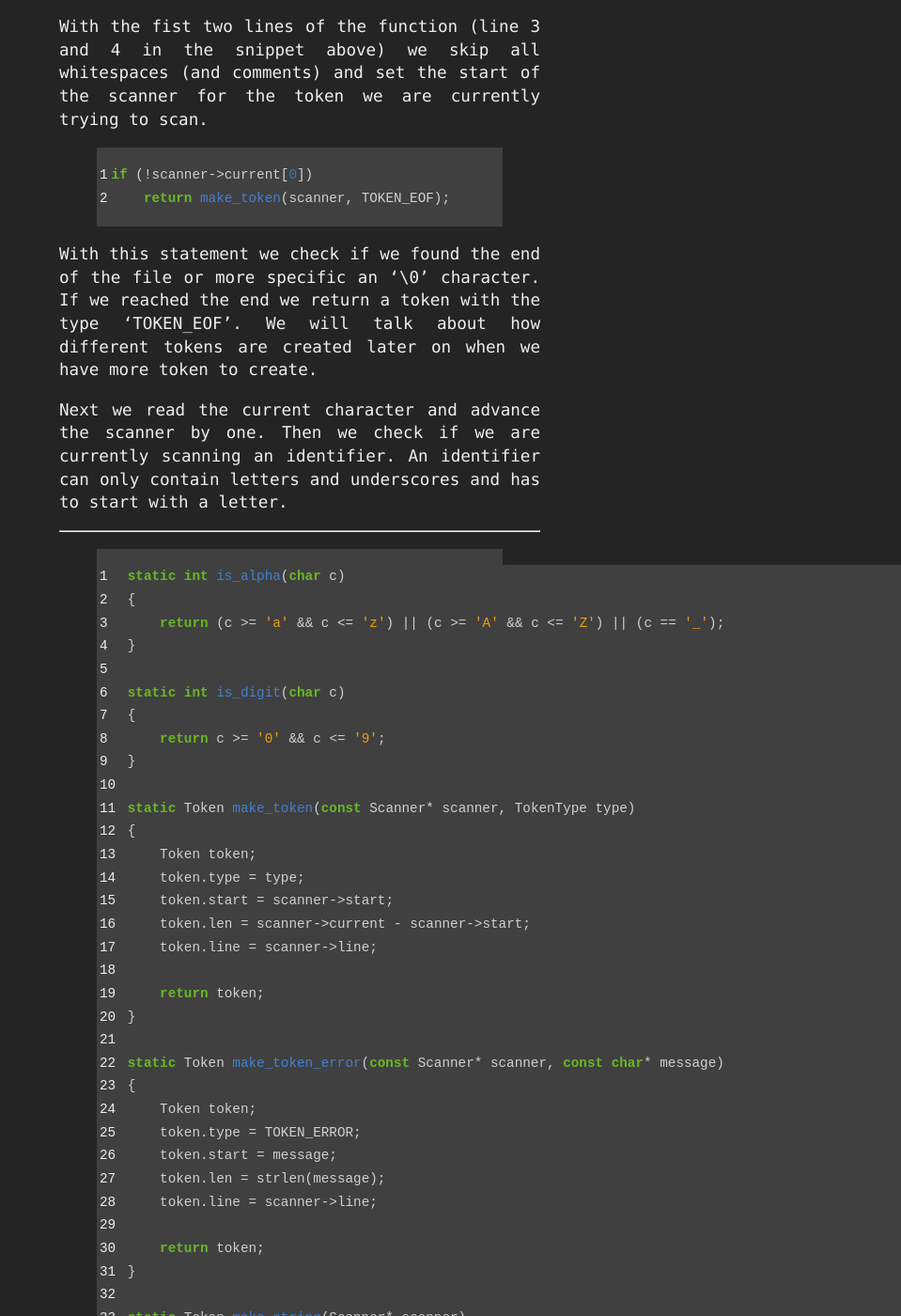
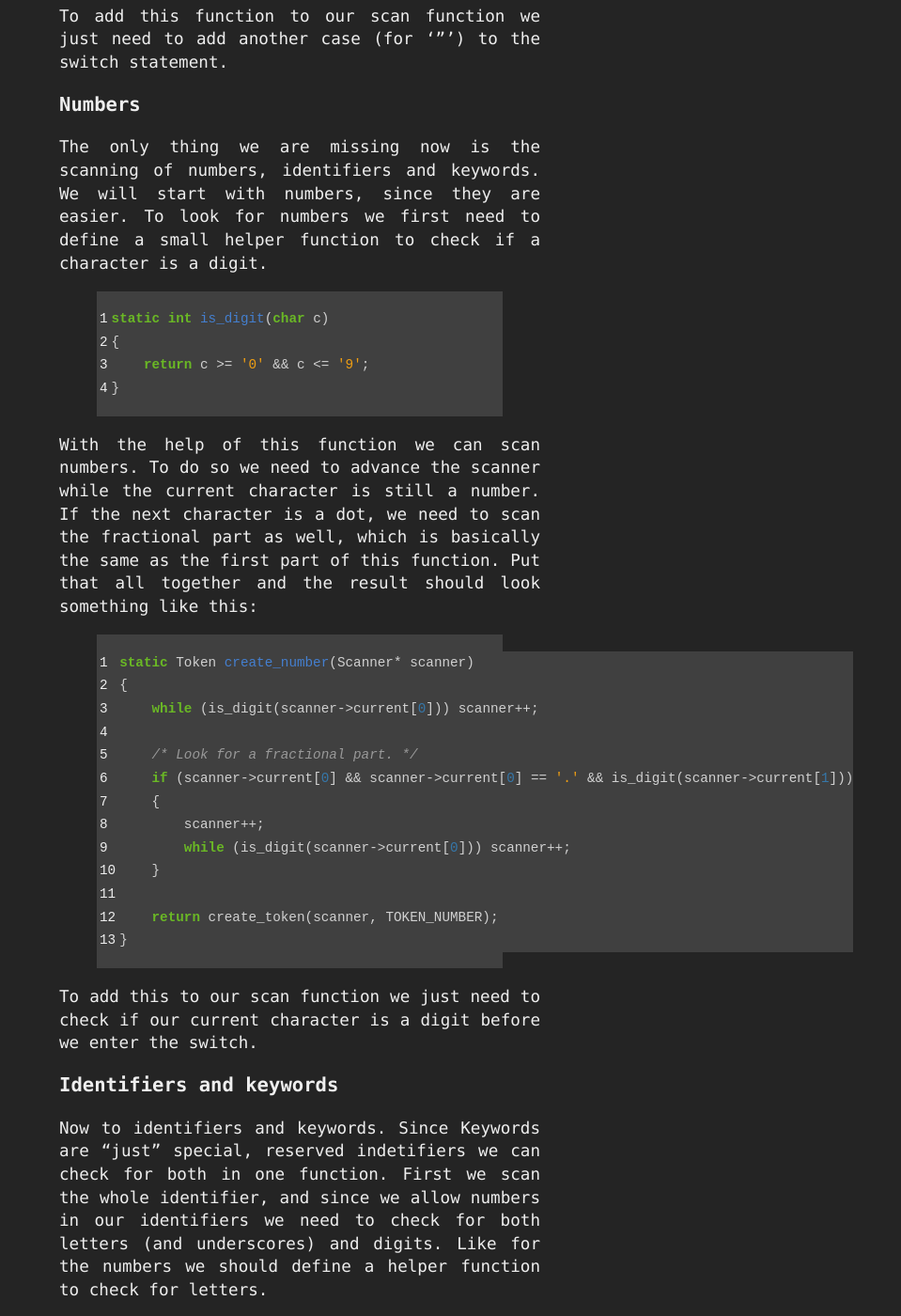
Before and after one commit to oliverjakobs/oliverjakobs.github.io, a Jekyll site: the page built from _posts/2020-09-27-generator-part1.md, in a window 1280 px wide and 1400 px high, scrolled down 10574 px. Shown: the whole window at 94% size, without its empty margins (321-1280 px from the left). Built offline with Jekyll 4.4.1, drawn with Linux system fonts in a browser that asks for light colours; some of the changed text lies outside the part shown.

Commit message:
started identifiers

```diff
--- a/_posts/2020-09-27-generator-part1.md
+++ b/_posts/2020-09-27-generator-part1.md
@@ -25,7 +25,9 @@
 
 ## The Scripting Lanuage
 
-Let's first talk about the scripting language.
+Let's first talk about the scripting language. The language underwent many changes as I was developing the generator
+(mostly during the first attempt) and I do not think this is the final version of the language. But it does what I want
+for now, and thats all that really matters.
 
 {% highlight c linenos %}
 define ECS_LOADER_H
@@ -81,10 +83,12 @@
 The 'generate' keyword is used to generate a function (or more). If 'generate' is followed by a specific keyword
 (for now only strings) a predefined function will be generated. E.g. 'generate strings' will generate two functions
 to allow the conversion from a string to an enum constant and back. If 'generate' is followed by an identifier the
-generator will generate a function (in this case the function declaration would be 'void RegisterComponents(Ecs* ecs);')
-which calls the function specified after the arrow operator ('->') for every element of the enum specified before the arrow.
+generator will generate a function (in our case the function declaration would be 'void RegisterComponents(Ecs* ecs);')
+which calls the function specified after the arrow operator ('->') for every element of the enum specified before the
+arrow.
 
 In our example the generated function would be:
+
 {% highlight c linenos %}
 void RegisterComponents(Ecs* ecs)
 {
@@ -100,8 +104,9 @@
 }
 {% endhighlight %}
 
->Note: A possible upgrade would be to specify via index which argument of the enum is needed in what order. But
-I had no need for that feature (yet).
+There are various ways this language and the generator could be improved. But these features are either too complicated
+or are simply not needed for now. A possible upgrade would be to specify via index which argument of the enum is needed
+in what order.
 
 ----
 
@@ -142,11 +147,11 @@
 } TokenType;
 {% endhighlight %}
 
-Be aware that these types are depended of your requirements and syntax choices. The types 'TOKEN_ERROR' and 'TOKEN_EOF' are
-probably useful for every project to identify the end of the file and to help find mistakes in the script file.
+Be aware that these types are depended of your requirements and syntax choices. The types 'TOKEN_ERROR' and 'TOKEN_EOF'
+are probably useful for every project to identify the end of the file and to help find mistakes in the script file.
 
-To keep track of where we are in the file and what we are currently scanning we define the following struct to help us with
-that:
+To keep track of where we are in the file and what we are currently scanning we define the following struct to help us
+with that:
 
 {% highlight c linenos %}
 typedef struct
@@ -157,11 +162,11 @@
 } Scanner;
 {% endhighlight %}
 
-We use 'start' to point to the start of the lexeme we are currently scanning and 'current' to point to the character we are
-currently looking at. The 'line' keeps track of the line in the script where we are at, to help us with debugging.
+We use 'start' to point to the start of the lexeme we are currently scanning and 'current' to point to the character we
+are currently looking at. The 'line' keeps track of the line in the script where we are at, to help us with debugging.
 
-We initialize the scanner by letting 'start' and 'current' point to the beginning of the script file. We should probably use
-a function to do that for us. We also need to set the line of the scanner to 1.
+We initialize the scanner by letting 'start' and 'current' point to the beginning of the script file. We should
+probably use a function to do that for us. We also need to set the line of the scanner to 1.
 
 {% highlight c linenos %}
 void scanner_init(Scanner* scanner, const char* source)
@@ -173,10 +178,11 @@
 }
 {% endhighlight %}
 
-The heart of the scanner lies in the scan function, which takes the scanner as argument and returns a Token. The function
-steps through the script file and searches for patterns which matches the various token types. Once the scanner found such
-a token it creates a token which contains the type, a pointer to the start of the token's lexeme in the script and the
-length of the lexeme. The token also contains the number of the line where it was found for debugging purposes.
+The heart of the scanner lies in the scan function, which takes the scanner as argument and returns a Token. The
+function steps through the script file and searches for patterns which matches the various token types. Once the
+scanner found such a token it creates a token which contains the type, a pointer to the start of the token's lexeme in
+the script and the length of the lexeme. The token also contains the number of the line where it was found for
+debugging purposes.
 
 {% highlight c linenos %}
 typedef struct
@@ -192,8 +198,8 @@
 
 Such tokens are stored in an array and will be used by the generator to decide what code to generate.
 
-The full scan function is rather complex, so we will break it down to more managable pieces. The simplest version of the
-function would be this:
+The full scan function is rather complex, so we will break it down to more managable pieces. The simplest version of
+the function would be this:
 
 {% highlight c linenos %}
 Token scanner_get_next(Scanner* scanner)
@@ -207,8 +213,8 @@
 }
 {% endhighlight %}
 
-With this function we check if we have reached the end of the file (by checking if 'c' is '\0'). If we are indeed at the end,
-we create a token with the type 'TOKEN_EOF' and if not we return an error token with an according error message.
+With this function we check if we have reached the end of the file (by checking if 'c' is '\0'). If we are indeed at
+the end, we create a token with the type 'TOKEN_EOF' and if not we return an error token with an according error message.
 
 The creation of these tokens (and other simple token) is pretty straightforward.
 
@@ -236,8 +242,9 @@
 }
 {% endhighlight %}
 
-The next step on our way to the full scan function is the creation of single and double character tokens. To do so we add a switch
-statement to check if the current character matches a token. After we added the switch to the function we get something like this:
+The next step on our way to the full scan function is the creation of single and double character tokens. To do so we
+add a switch statement to check if the current character matches a token. After we added the switch to the function we
+get something like this:
 
 {% highlight c linenos %}
 Token scanner_get_next(Scanner* scanner)
@@ -272,9 +279,9 @@
 }
 {% endhighlight %}
 
-To scan double character token we need a small helper function, that checks if the current character matches a specific character
-and is not '\0'. If there is a match we advance the scanner by one character. Since the scripting language does not support arithmetic
-operators, we return an error token if a hyphen is not followed by a greater-than sign.
+To scan double character token we need a small helper function, that checks if the current character matches a specific
+character and is not '\0'. If there is a match we advance the scanner by one character. Since the scripting language
+does not support arithmetic operators, we return an error token if a hyphen is not followed by a greater-than sign.
 
 {% highlight c linenos %}
 static int scanner_match(Scanner* scanner, char c)
@@ -288,9 +295,12 @@
 }
 {% endhighlight %}
 
-Currently our scanner is creating a token (more specifically an error token) for every space, tab, and newline. But we do not care
-for these since they are not part of any token's lexeme. So at the start of the scan function we should skip every leading whitespace.
-While we are at it we should possibly skip comments to. A comment starts with an '#' and goes until the end of the line.
+### Whitespaces and comments
+
+Currently our scanner is creating a token (more specifically an error token) for every space, tab, and newline. But we
+do not care for these since they are not part of any token's lexeme. So at the start of the scan function we should
+skip every leading whitespace. While we are at it we should possibly skip comments to. A comment starts with an '#' and
+goes until the end of the line.
 
 {% highlight c linenos %}
 static void scanner_skip_whitespaces(Scanner* scanner)
@@ -321,6 +331,112 @@
 }
 {% endhighlight %}
 
+If we now call this function before we set the start of our scanner we will get all the token while avoiding all
+whitespace and comments.
+
+### Strings
+
+With comments and whitespaces out of the way, we can continue with adding more token we can scan. The next type we want
+to scan is strings. A string starts and ends with '"' everthing in between is part of the string. For simplicity's sake
+we will not handle multiline strings. So if we find '\0' or '\n' before we reach the closing quote we want to return an
+error token indictating an unterminated was found. If we find a valid string we create a token which contains the
+string including both quotes.
+
+{% highlight c linenos %}
+static Token create_string(Scanner* scanner)
+{
+    while(scanner->current[0] != '"')
+    {
+        if (!scanner->current[0] || scanner->current[0] == '\n')
+            return create_token_error(scanner, "Unterminated string.");
+
+        scanner->current++;
+    }
+
+    scanner->current++; /* closing quote */
+    return create_token(scanner, TOKEN_STRING);
+}
+{% endhighlight %}
+
+To add this function to our scan function we just need to add another case (for '"') to the switch statement.
+
+### Numbers
+
+The only thing we are missing now is the scanning of numbers, identifiers and keywords. We will start with numbers,
+since they are easier. To look for numbers we first need to define a small helper function to check if a character is a
+digit.
+
+{% highlight c linenos %}
+static int is_digit(char c)
+{
+    return c >= '0' && c <= '9';
+}
+{% endhighlight %}
+
+With the help of this function we can scan numbers. To do so we need to advance the scanner while the current character
+is still a number. If the next character is a dot, we need to scan the fractional part as well, which is basically the
+same as the first part of this function. Put that all together and the result should look something like this:
+
+{% highlight c linenos %}
+static Token create_number(Scanner* scanner)
+{
+    while (is_digit(scanner->current[0])) scanner++;
+
+    /* Look for a fractional part. */
+    if (scanner->current[0] && scanner->current[0] == '.' && is_digit(scanner->current[1]))
+    {
+        scanner++;
+        while (is_digit(scanner->current[0])) scanner++;
+    }
+
+    return create_token(scanner, TOKEN_NUMBER);
+}
+{% endhighlight %}
+
+To add this to our scan function we just need to check if our current character is a digit before we enter the switch.
+
+### Identifiers and keywords
+
+Now to identifiers and keywords. Since Keywords are "just" special, reserved indetifiers we can check for both in one function. First we scan the whole identifier, and since we allow numbers in our identifiers we need to check for both
+letters (and underscores) and digits. Like for the numbers we should define a helper function to check for letters.
+
+{% highlight c linenos %}
+static int is_alpha(char c)
+{
+    return (c >= 'a' && c <= 'z') || (c >= 'A' && c <= 'Z') || (c == '_');
+}
+{% endhighlight %}
+
+{% highlight c linenos %}
+static TokenType check_keyword(const Scanner* scanner, const char* keyword, TokenType type)
+{
+    size_t len = strlen(keyword);
+
+    if ((scanner->current - scanner->start == len) && memcmp(scanner->start, keyword, len) == 0)
+        return type;
+
+    return TOKEN_IDENTIFIER;
+}
+
+static Token create_identifier(Scanner* scanner)
+{
+    while (is_alpha(scanner->current[0]) || is_digit(scanner->current[0]))
+        scanner->current++;
+
+    TokenType identifier_type = TOKEN_IDENTIFIER;
+    switch (scanner->start[0])
+    {
+    case 'd': identifier_type = check_keyword(scanner, "define", TOKEN_DEFINE); break;
+    case 'e': identifier_type = check_keyword(scanner, "enum", TOKEN_ENUM); break;
+    case 'g': identifier_type = check_keyword(scanner, "generate", TOKEN_GENERATE); break;
+    case 'i': identifier_type = check_keyword(scanner, "include", TOKEN_INCLUDE); break;
+    case 's': identifier_type = check_keyword(scanner, "strings", TOKEN_STRINGS); break;
+    }
+
+    return create_token(scanner, identifier_type);
+}
+{% endhighlight %}
+
 ----
 
 {% highlight c linenos %}
@@ -329,222 +445,52 @@
     scanner_skip_whitespaces(scanner);
     scanner->start = scanner->current;
 
-    if (!scanner->current[0])
-        return make_token(scanner, TOKEN_EOF);
+    char c = scanner->current[0];
+    if (!c) return create_token(scanner, TOKEN_EOF);
 
-    char c = scanner->current[0];
     scanner->current++;
 
-    if (is_alpha(c)) return make_identifier(scanner);
+    if (is_alpha(c)) return create_identifier(scanner);
+    if (is_digit(c)) return create_number(scanner);
 
     switch (c)
     {
-    case ':': return make_token(scanner, TOKEN_COLON);
-    case ',': return make_token(scanner, TOKEN_COMMA);
-    case '*': return make_token(scanner, TOKEN_ASTERISK);
+    /* checking for single character token */
+    case ':': return create_token(scanner, TOKEN_COLON);
+    case ',': return create_token(scanner, TOKEN_COMMA);
+    case '*': return create_token(scanner, TOKEN_ASTERISK);
+    case '(': return create_token(scanner, TOKEN_LEFT_PAREN);
+    case ')': return create_token(scanner, TOKEN_RIGHT_PAREN);
+    case '{': return create_token(scanner, TOKEN_LEFT_BRACE);
+    case '}': return create_token(scanner, TOKEN_RIGHT_BRACE);
+    case '[': return create_token(scanner, TOKEN_LEFT_BRACKET);
+    case ']': return create_token(scanner, TOKEN_RIGHT_BRACKET);
 
-    case '(': return make_token(scanner, TOKEN_LEFT_PAREN);
-    case ')': return make_token(scanner, TOKEN_RIGHT_PAREN);
-    case '{': return make_token(scanner, TOKEN_LEFT_BRACE);
-    case '}': return make_token(scanner, TOKEN_RIGHT_BRACE);
-    case '[': return make_token(scanner, TOKEN_LEFT_BRACKET);
-    case ']': return make_token(scanner, TOKEN_RIGHT_BRACKET);
-
+    /* checking for double character token */
     case '-':
         if (scanner_match(scanner, '>'))
-            return make_token(scanner, TOKEN_ARROW);
+            return create_token(scanner, TOKEN_ARROW);
         else
-            return make_token_error(scanner, "Expected '>' after '-'.");
+            return create_token_error(scanner, "Expected '>' after '-'.");
 
-    case '"': return make_string(scanner);
-
-    default:
-        break;
+    case '"': return create_string(scanner);
     }
 
-    return make_token_error(scanner, "Unexpected character.");
+    return create_token_error(scanner, "Unexpected character.");
 }
 {% endhighlight %}
 
-With the fist two lines of the function (line 3 and 4 in the snippet above) we skip all whitespaces (and comments) and set the
-start of the scanner for the token we are currently trying to scan.
+With the fist two lines of the function (line 3 and 4 in the snippet above) we skip all whitespaces (and comments) and
+set the start of the scanner for the token we are currently trying to scan.
 
 {% highlight c linenos %}
 if (!scanner->current[0])
     return make_token(scanner, TOKEN_EOF);
 {% endhighlight %}
 
-With this statement we check if we found the end of the file or more specific an '\0' character. If we reached the end we return a
-token with the type 'TOKEN_EOF'. We will talk about how different tokens are created later on when we have more token to create.
+With this statement we check if we found the end of the file or more specific an '\0' character. If we reached the end
+we return a token with the type 'TOKEN_EOF'. We will talk about how different tokens are created later on when we have
+more token to create.
 
-Next we read the current character and advance the scanner by one. Then we check if we are currently scanning an identifier. An
-identifier can only contain letters and underscores and has to start with a letter.
-
-----
-
-
-
-{% highlight c linenos %}
-static int is_alpha(char c)
-{
-    return (c >= 'a' && c <= 'z') || (c >= 'A' && c <= 'Z') || (c == '_');
-}
-
-static int is_digit(char c)
-{
-    return c >= '0' && c <= '9';
-}
-
-static Token make_token(const Scanner* scanner, TokenType type)
-{
-    Token token;
-    token.type = type;
-    token.start = scanner->start;
-    token.len = scanner->current - scanner->start;
-    token.line = scanner->line;
-
-    return token;
-}
-
-static Token make_token_error(const Scanner* scanner, const char* message)
-{
-    Token token;
-    token.type = TOKEN_ERROR;
-    token.start = message;
-    token.len = strlen(message);
-    token.line = scanner->line;
-
-    return token;
-}
-
-static Token make_string(Scanner* scanner)
-{
-    while(scanner->current[0] != '"')
-    {
-        if (scanner->current[0] == '\0' || scanner->current[0] == '\n')
-            return make_token_error(scanner, "Unterminated string.");
-
-        scanner->current++;
-    }
-
-    scanner->current++; /* closing quote */
-    return make_token(scanner, TOKEN_STRING);
-}
-
-static TokenType check_keyword(const Scanner* scanner, const char* keyword, TokenType type)
-{
-    size_t len = strlen(keyword);
-    if ((scanner->current - scanner->start == len) && memcmp(scanner->start, keyword, len) == 0)
-        return type;
-
-    return TOKEN_IDENTIFIER;
-}
-
-static TokenType get_identifier_type(const Scanner* scanner)
-{
-    switch (scanner->start[0])
-    {
-    case 'd': return check_keyword(scanner, "define", TOKEN_DEFINE);
-    case 'e': return check_keyword(scanner, "enum", TOKEN_ENUM);
-    case 'g': return check_keyword(scanner, "generate", TOKEN_GENERATE);
-    case 'i': return check_keyword(scanner, "include", TOKEN_INCLUDE);
-    }
-
-    return TOKEN_IDENTIFIER;
-}
-
-static Token make_identifier(Scanner* scanner)
-{
-    while (is_alpha(scanner->current[0]) || is_digit(scanner->current[0]))
-        scanner->current++;
-
-    return make_token(scanner, get_identifier_type(scanner));
-}
-
-static int scanner_match(Scanner* scanner, char c)
-{
-    if (!(scanner->current[0] && scanner->current[0] == c))
-        return 0;
-
-    scanner->current++;
-    return 1;
-}
-
-static void scanner_skip_whitespaces(Scanner* scanner)
-{
-    while(1)
-    {
-        switch (scanner->current[0])
-        {
-        case ' ':
-        case '\r':
-        case '\t':
-            scanner->current++;
-            break;
-        case '\n':
-            scanner->line++;
-            scanner->current++;
-            break;
-
-        /* Comments */
-        case '#':
-            while(scanner->current[0] && scanner->current[0] != '\n')
-                scanner->current++;
-
-        default:
-            return;
-        }
-    }
-}
-
-Token scanner_get_next(Scanner* scanner)
-{
-    scanner_skip_whitespaces(scanner);
-
-    scanner->start = scanner->current;
-
-    if (!scanner->current[0]) return make_token(scanner, TOKEN_EOF);
-
-    char c = scanner->current[0];
-    scanner->current++;
-
-    if (is_alpha(c)) return make_identifier(scanner);
-
-    switch (c)
-    {
-    case ':': return make_token(scanner, TOKEN_COLON);
-    case ',': return make_token(scanner, TOKEN_COMMA);
-    case '*': return make_token(scanner, TOKEN_ASTERISK);
-
-    case '(': return make_token(scanner, TOKEN_LEFT_PAREN);
-    case ')': return make_token(scanner, TOKEN_RIGHT_PAREN);
-    case '{': return make_token(scanner, TOKEN_LEFT_BRACE);
-    case '}': return make_token(scanner, TOKEN_RIGHT_BRACE);
-    case '[': return make_token(scanner, TOKEN_LEFT_BRACKET);
-    case ']': return make_token(scanner, TOKEN_RIGHT_BRACKET);
-
-    case '-':
-        if (scanner_match(scanner, '>'))
-            return make_token(scanner, TOKEN_ARROW);
-        else
-            return make_token_error(scanner, "Expected '>' after '-'.");
-
-    case '"': return make_string(scanner);
-
-    default:
-        break;
-    }
-
-    return make_token_error(scanner, "Unexpected character.");
-}
-
-int token_cmp(Token* token, const char* str)
-{
-    return strncmp(token->start, str, token->len);
-}
-
-void print_token(Token* token)
-{
-    printf("%2d: %.*s\n", token->type, token->len, token->start);
-}
-{% endhighlight %}
+Next we read the current character and advance the scanner by one. Then we check if we are currently scanning an
+identifier. An identifier can only contain letters and underscores and has to start with a letter.
```
Also changed, not shown: 2 other files.
